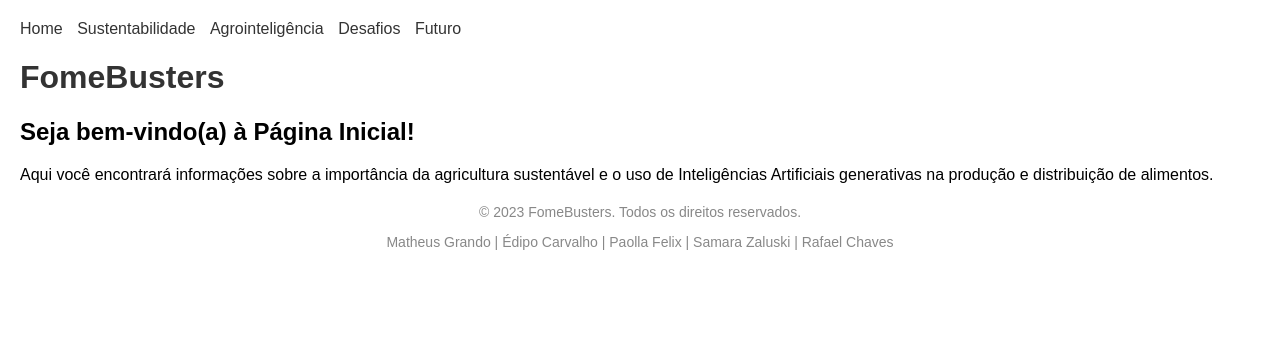
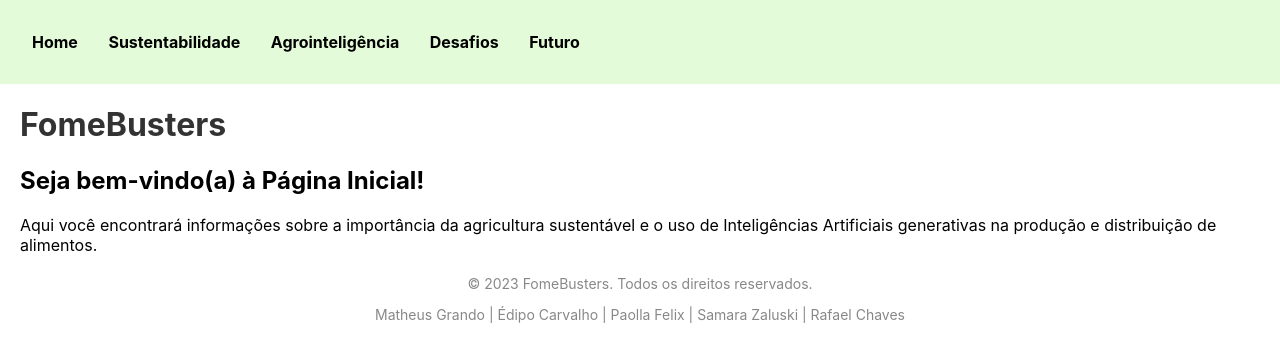
Before and after one commit to Kninja69/global-solution-2023-01-rwd, a plain HTML site: page index.html in a window 1280 px wide. Drawn offline with Linux system fonts and the light colour scheme.

Commit message:
adicionando elementos na página

```diff
--- a/style.css
+++ b/css/style.css
@@ -1,11 +1,31 @@
 /* style.css */
 body {
-    font-family: Arial, sans-serif;
+    font-family: -apple-system,system-ui,BlinkMacSystemFont,"Segoe UI",Roboto,"Helvetica Neue",Arial,sans-serif;
     margin: 0;
     padding: 0;
+    background-color: #fff;
 }
 
-header, nav, main, footer {
+.menu ul{
+    background-color: #e3fbd9;
+    margin: 0;
+    padding: 2em;
+}
+.menu li{
+    display: inline;
+    padding: 0 1em 0 0;
+}
+.menu li a{
+    text-decoration: none;
+    color: black;
+    font-weight: bold;
+}
+
+nav {
+    margin: 0;
+}
+
+header, main, footer {
     margin: 20px;
 }
 
--- a/index.html
+++ b/index.html
@@ -3,25 +3,25 @@
 <head>
     <meta charset="UTF-8">
     <title>Agricultura Sustentável</title>
-    <link rel="stylesheet" type="text/css" href="style.css">
+    <link rel="stylesheet" type="text/css" href="css/style.css">
 </head>
 <body>
-    <nav>
+    <nav class="menu">
         <ul>
             <li>
                 <a href="index.html">Home</a>
             </li>
             <li>
-                <a href="sustentabilidade.html">Sustentabilidade</a>
+                <a href="sustentabilidade/index.html">Sustentabilidade</a>
             </li>
             <li>
-                <a href="agrointeligencia.html">Agrointeligência</a>
+                <a href="agrointeligencia/index.html">Agrointeligência</a>
             </li>
             <li>
-                <a href="desafios.html">Desafios</a>
+                <a href="desafios/index.html">Desafios</a>
             </li>
             <li>
-                <a href="futuro.html">Futuro</a>
+                <a href="futuro/index.html">Futuro</a>
             </li>
         </ul>
     </nav>
```
Also changed, not shown: agrointeligencia/index.html (added, +26 -0 lines).
